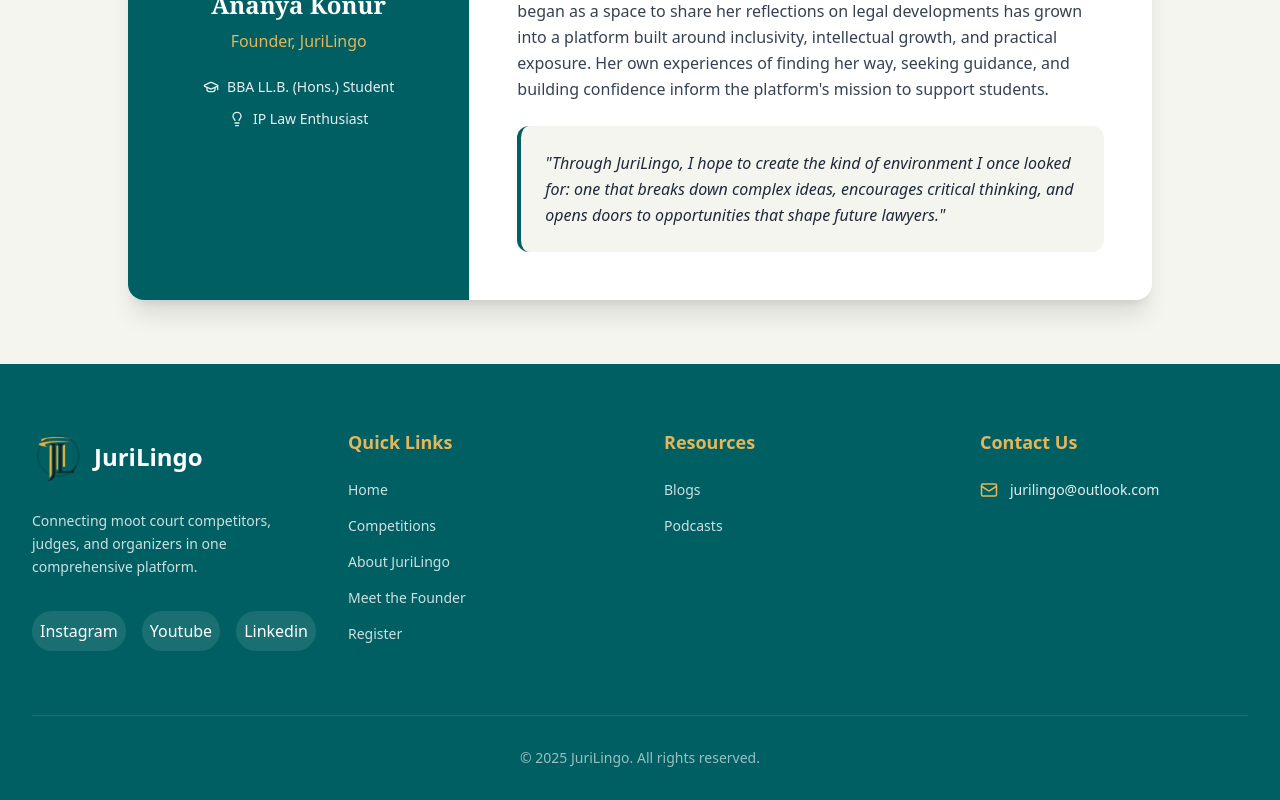
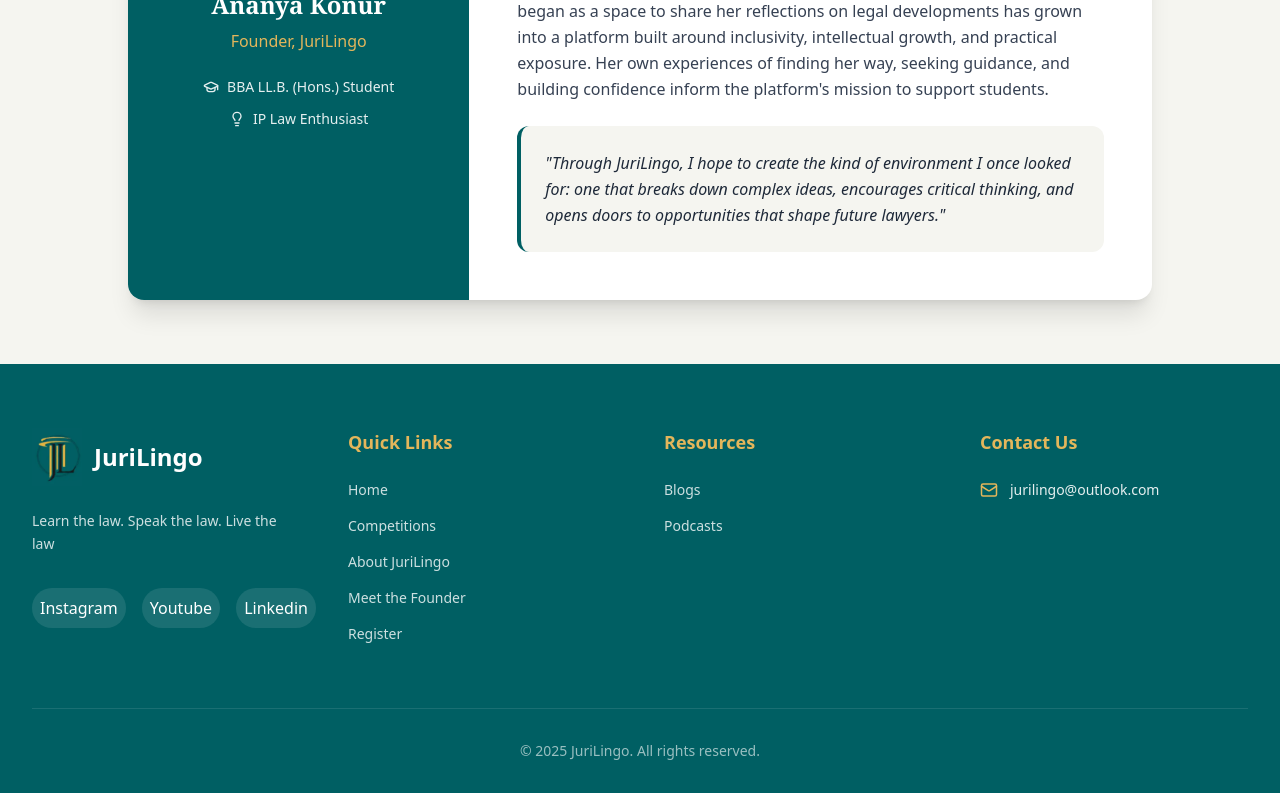
Before and after one commit to tech-jurilingo/jurilingo, a Next.js app: page /about/founder in a window 1280 px wide. Shown: the part 534-1334 px from the top of the page. Built offline with nearby package versions, Linux system fonts and the light colour scheme; no server answers.

Commit message:
Update footer.jsx
footer text change

```diff
--- a/src/components/footer.jsx
+++ b/src/components/footer.jsx
@@ -37,8 +37,7 @@
               <span className="text-2xl font-bold font-sans">JuriLingo</span>
             </div>
             <p className="text-white/80 leading-relaxed text-sm">
-              Connecting moot court competitors, judges, and organizers in one
-              comprehensive platform.
+               Learn the law. Speak the law. Live the law
             </p>
             <div className="flex gap-4 mt-2">
               {/* Replace href values with your actual socials */}
```
